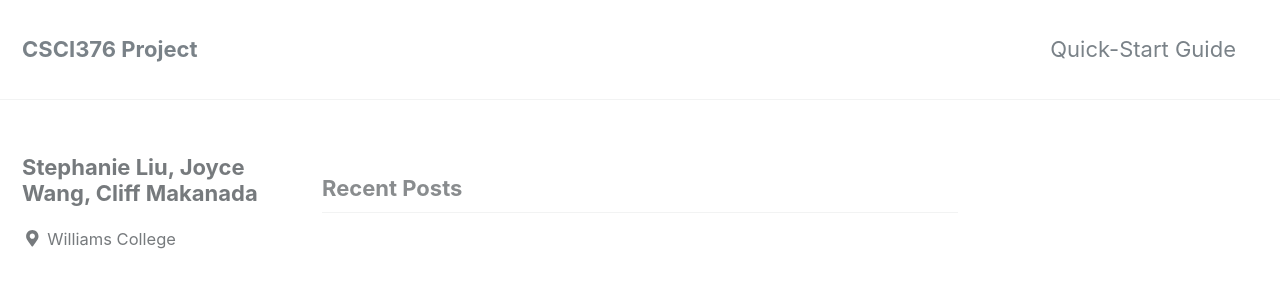
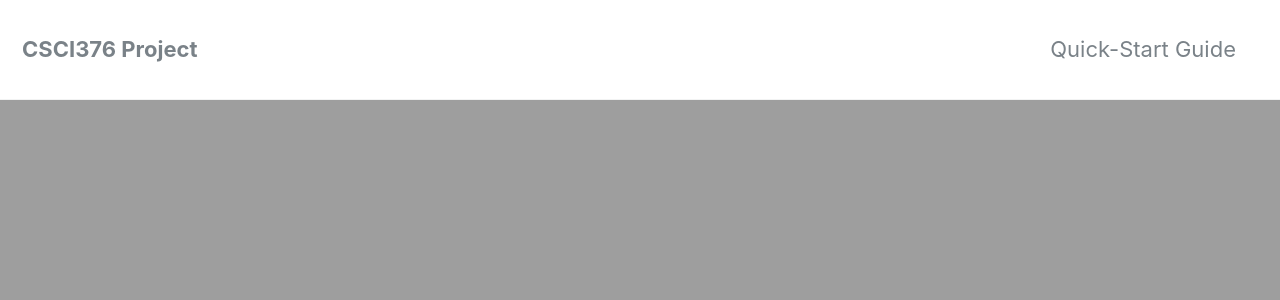
Before and after one commit to sliuu/hciproject, a Jekyll site: the page built from index.html, in a window 1280 px wide and 900 px high. Shown: the top 300 px of the window. Built offline with Jekyll 4.4.1, drawn with Linux system fonts in a browser that asks for light colours; nearby versions of some CDN libraries; the list of posts is cut into pages by our own code.

Commit message:
image header

```diff
--- a/_config.yml
+++ b/_config.yml
@@ -19,8 +19,6 @@ repository               : sliuu/hciproject
 teaser                   : # path of fallback teaser image, e.g. "/assets/images/500x300.png"
 # breadcrumbs            : false # true, false (default)
 words_per_minute         : 200
-header:
-  image                  : /assets/images/photo-exhibit-massmoca.jpg
 comments:
   provider               : # false (default), "disqus", "discourse", "facebook", "google-plus", "staticman", "staticman_v2" "custom"
   disqus:
--- a/index.html
+++ b/index.html
@@ -1,4 +1,6 @@
 ---
 layout: home
 author_profile: true
+header:
+  image: /assets/images/photo-exhibit-massmoca.jpg
 ---
```
